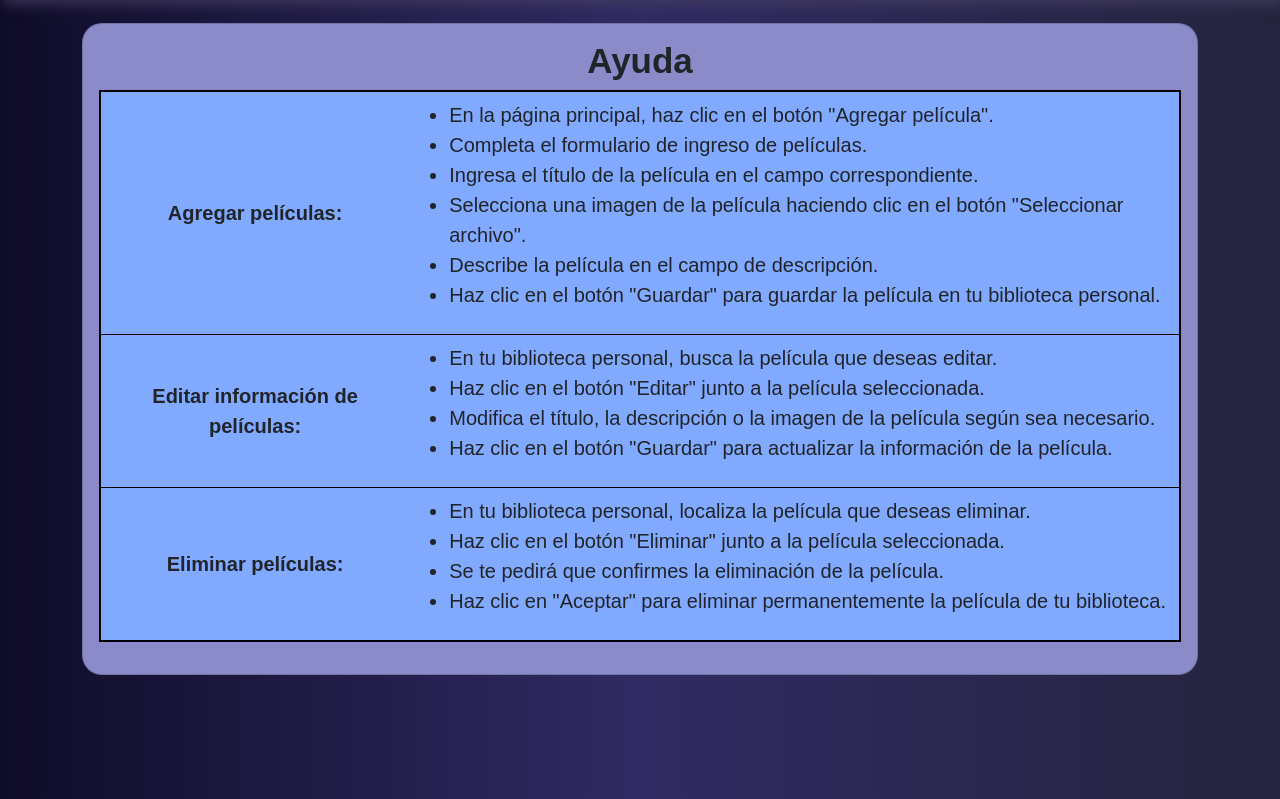
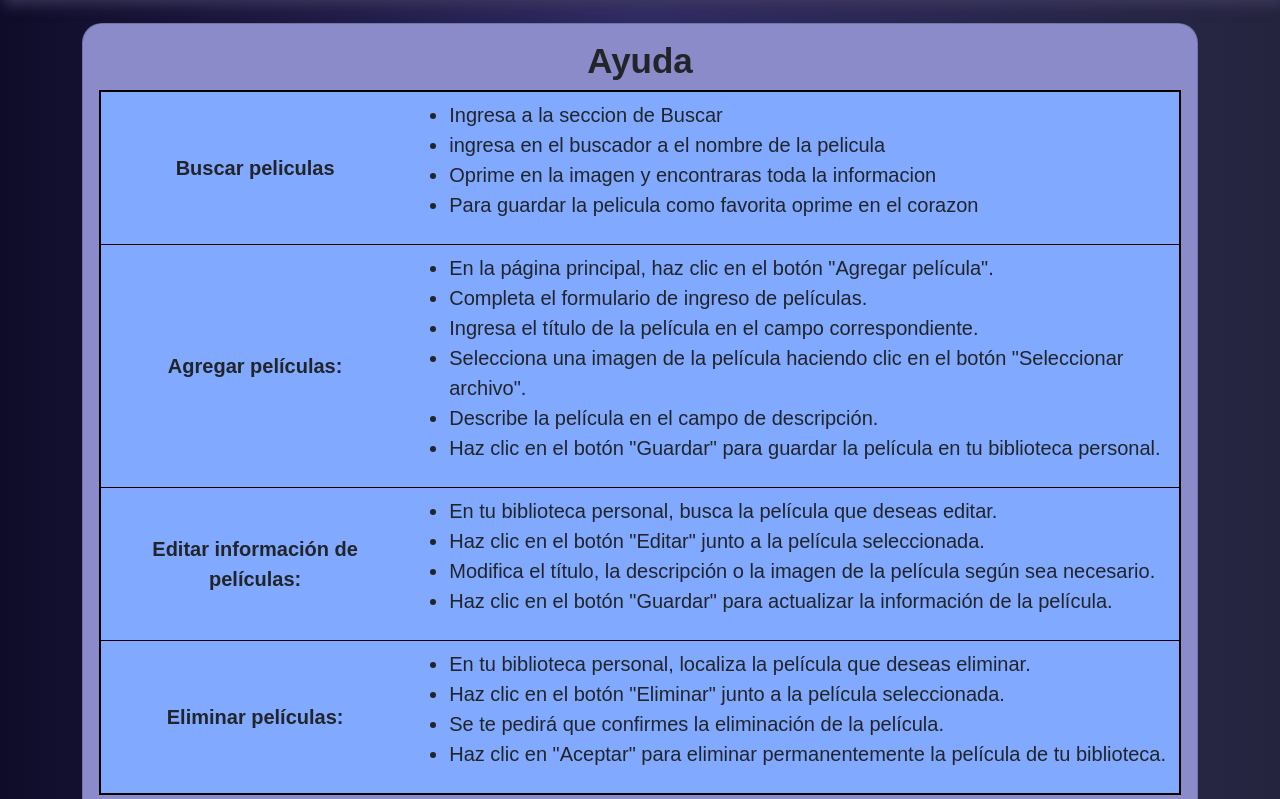
Before and after one commit to andresfr1409/BibliotecaDeCine, a Django app: page /ayuda in a window 1280 px wide. Shown: the part 118-917 px from the top of the page. Run offline with Django 4.2, Linux system fonts and the light colour scheme; grey boxes are pictures that could not be loaded.

Commit message:
se hacen cambios en la seccion ayuda template ayuda.html

```diff
--- a/peliculas/templates/paginas/ayuda.html
+++ b/peliculas/templates/paginas/ayuda.html
@@ -7,6 +7,17 @@
   <div class="card-body">
     <h4 class="card-title">Ayuda</h4>
     <table class="table">
+      <tr>
+        <th class="text-center align-middle">Buscar peliculas</th>
+        <td>
+          <ul>
+            <li>Ingresa a la seccion de Buscar</li>
+            <li>ingresa en el buscador a el nombre de la pelicula</li>
+            <li>Oprime en la imagen y encontraras toda la informacion</li>
+            <li>Para guardar la pelicula como favorita oprime en el corazon</li>
+          </ul>
+        </td>
+      </tr>
       <tr>
         <th class="text-center align-middle">Agregar películas:</th>
         <td>
```
